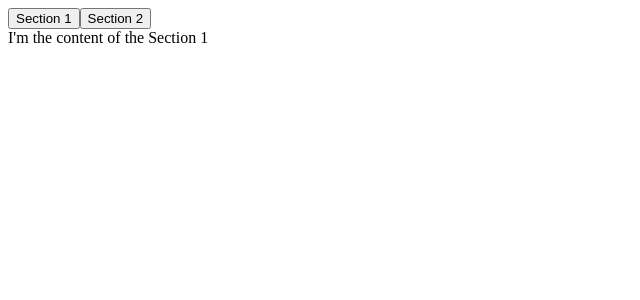
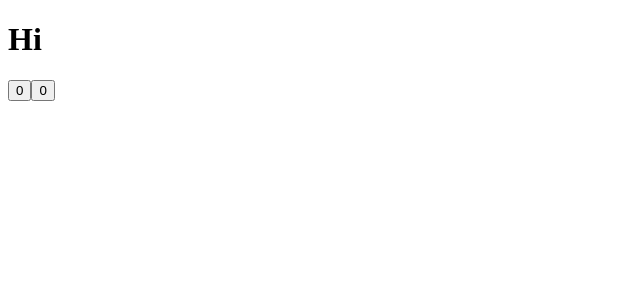
Before and after one commit to dev-chloe/hangout-react-hooks-with-nomad, a React (Create React App) app: page / in a window 1280 px wide. Shown: the top 300 px of the page, without its empty margins (0-640 px from the left). Built offline with nearby package versions, Linux system fonts and the light colour scheme.

Commit message:
useEffect

```diff
--- a/src/App.js
+++ b/src/App.js
@@ -1,35 +1,20 @@
-import { useState } from 'react';
-
-const content = [
-  {
-    tab: "Section 1",
-    content: "I'm the content of the Section 1"
-  },
-  {
-    tab: "Section 2",
-    content: "I'm the content of the Section 2"
-  }
-]
-
-const useTabs = (initialTab, allTabs) => {
-  const [currentIndex, setCurrentIndex] = useState(initialTab);
-  if (!allTabs || !Array.isArray(allTabs)) {
-    return;
-  }
-  return {
-    currentItem: allTabs[currentIndex],
-    changeItem: setCurrentIndex
-  }
-}
+import { useEffect, useState } from 'react';
 
 function App() {
-  const {currentItem, changeItem} = useTabs(0, content);
+  const [number, setNumber] = useState(0);
+  const [aNumber, setAnumber] = useState(0);
+  const incrementItem = () => setNumber(number + 1);
+  const incrementItemTwo = () => setAnumber(number + 1);
+  // const decrementItem = () => setAnumber(aNumber - 1);
+  const sayHello = () => console.log("Hello");
+  useEffect(() => {
+    sayHello();
+  }, [number]);
   return (
     <div className="App">
-      {content.map((section, index) => (
-        <button onClick={() => changeItem(index)}>{section.tab}</button>
-      ))}
-      <div>{currentItem.content}</div>
+      <h1>Hi</h1>
+      <button onClick={incrementItem}>{number}</button>
+      <button onClick={incrementItemTwo}>{aNumber}</button>
     </div>
   );
 }
```
Also changed, not shown: 1 other file (tests, documents, lock files or other folders).
